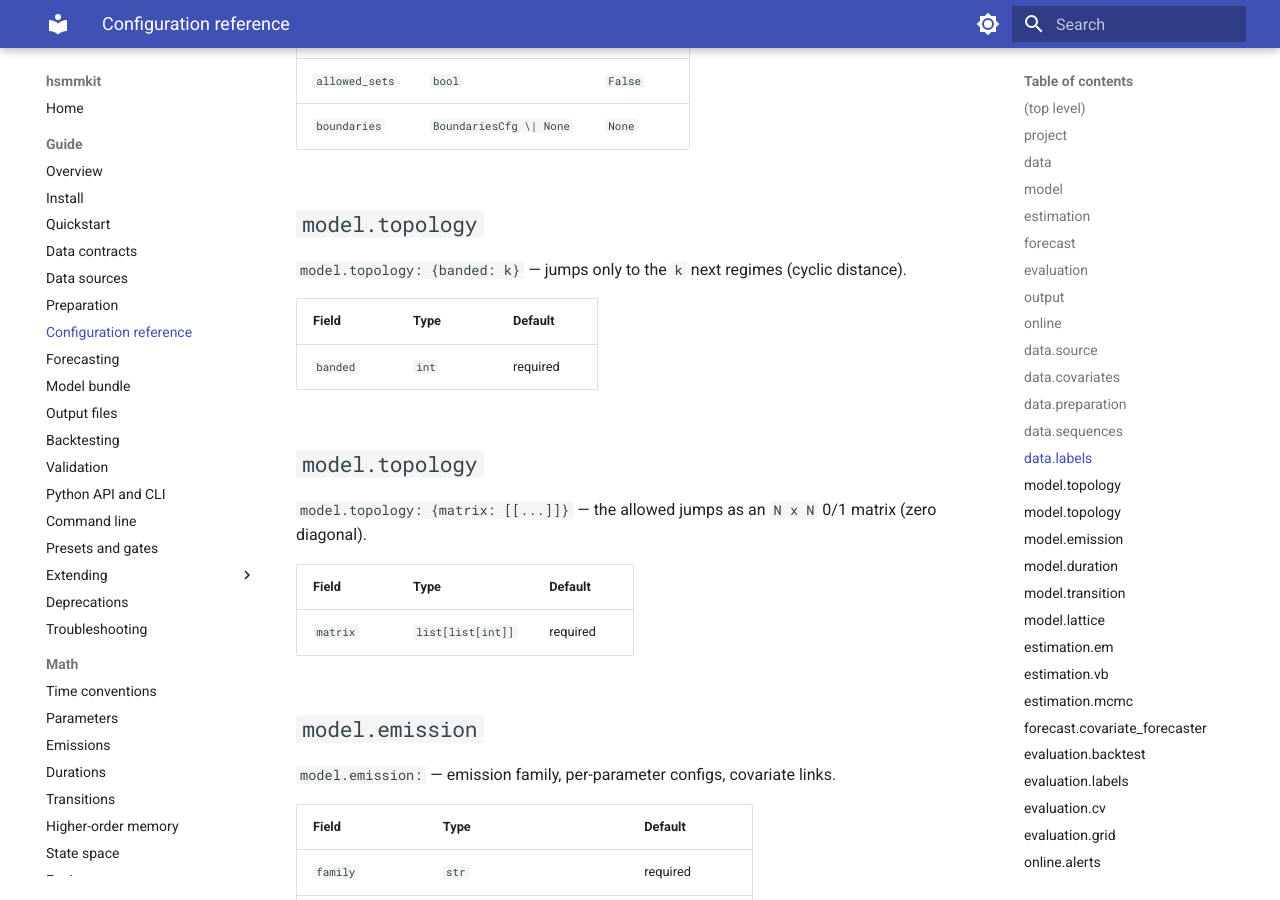
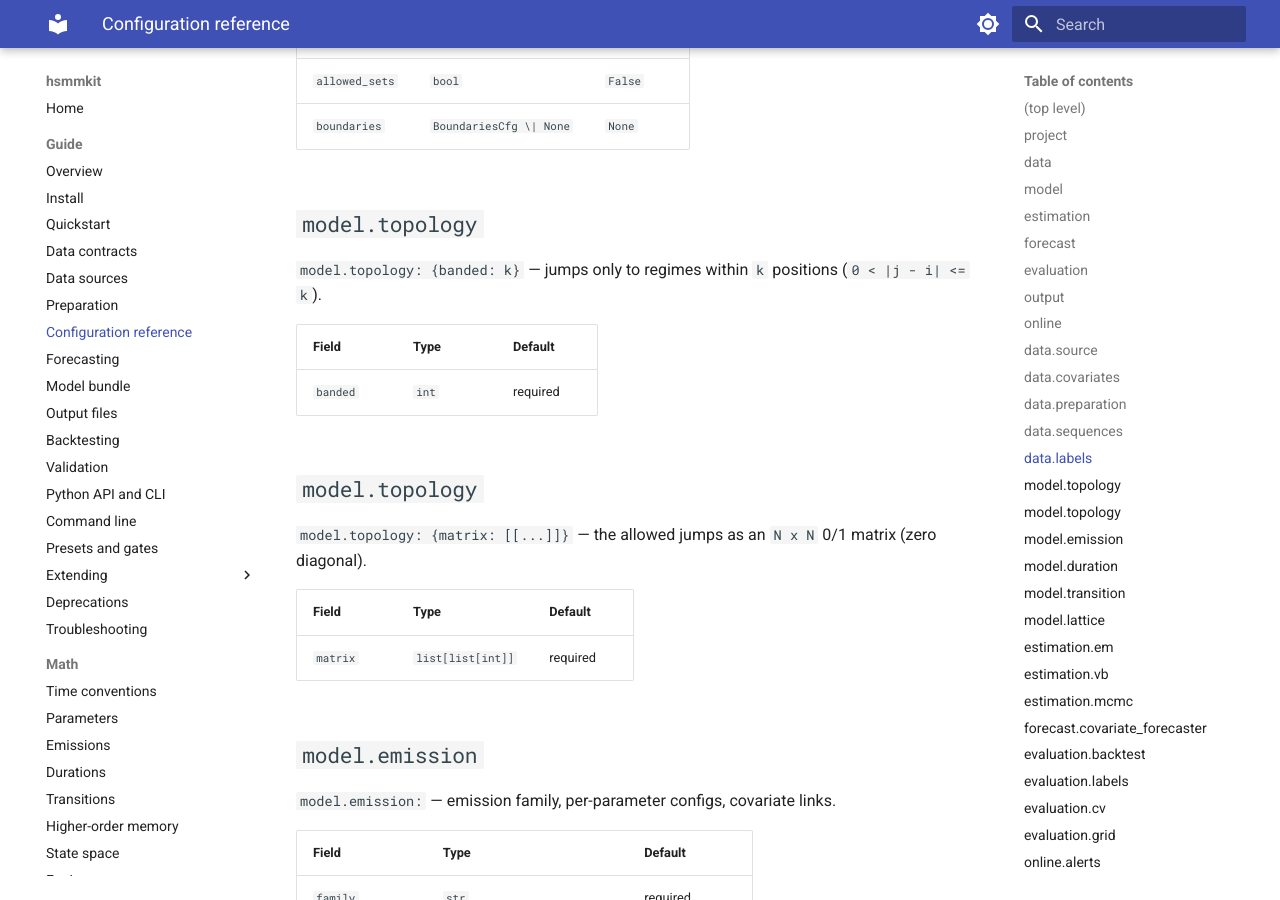
Before and after one commit to AinoLampe/hsmmkit, an MkDocs documentation site: the page built from docs/guide/config.md, in a window 1280 px wide and 900 px high, scrolled down 6643 px. Built offline with MkDocs 1.6.1 and Material for MkDocs 9.7.7, drawn with Linux system fonts in a browser that asks for light colours.

Commit message:
docs(config): E12-T03 regenerate the configuration reference [skip ci]
Co-Authored-By: Claude Sonnet 5.5 <noreply@anthropic.com>
Claude-Session: https://claude.ai/code/session_01UBEypsSH2CpvdKNwKNStYp

```diff
--- a/docs/guide/config.md
+++ b/docs/guide/config.md
@@ -192,7 +192,7 @@ The whole resolved configuration of the domain-neutral core.
 
 ## `model.topology`
 
-`model.topology: {banded: k}` — jumps only to the `k` next regimes (cyclic distance).
+`model.topology: {banded: k}` — jumps only to regimes within `k` positions (`0 < |j - i| <= k`).
 
 | Field | Type | Default |
 |---|---|---|
```
